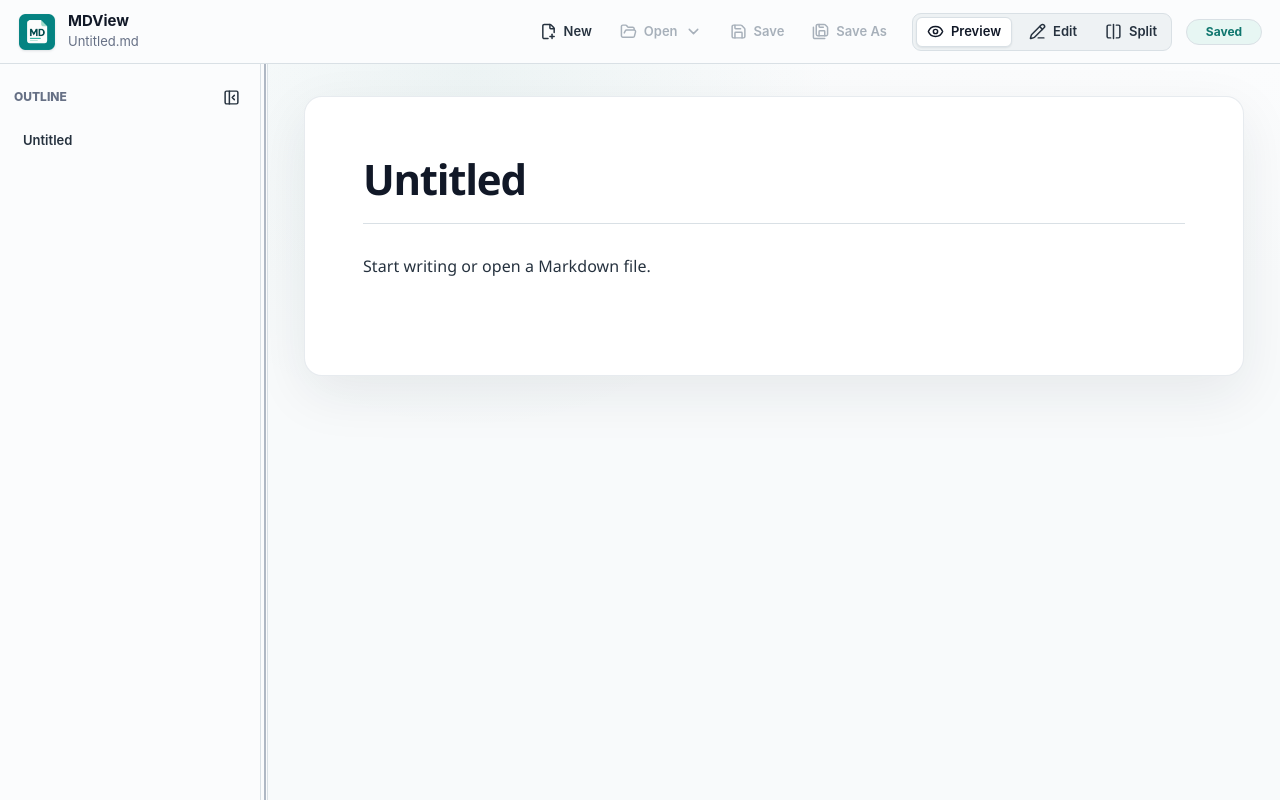
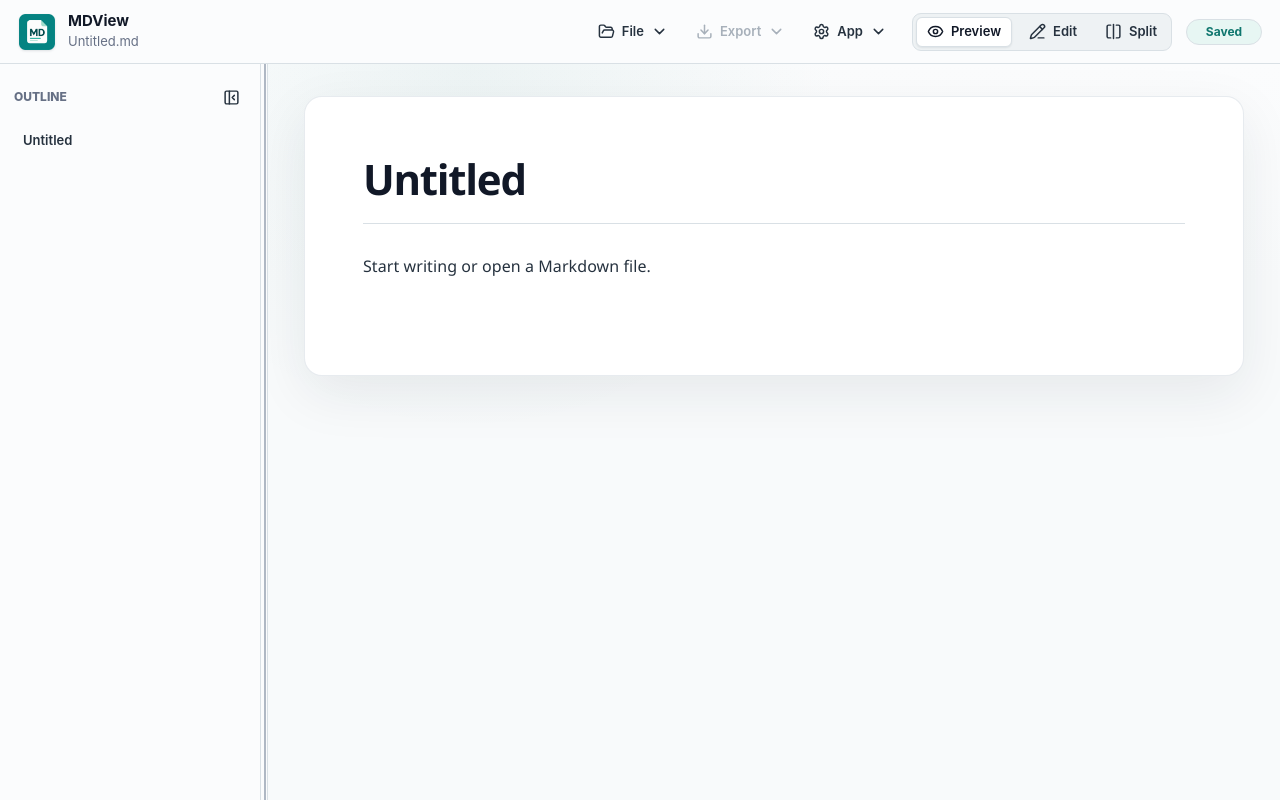
Before and after one commit to isunky/MDView, a React (Vite) app: page / in a window 1280 px wide. Built offline with nearby package versions, Linux system fonts and the light colour scheme.

Commit message:
优化功能菜单结构

```diff
--- a/src/App.css
+++ b/src/App.css
@@ -110,6 +110,7 @@
 .view-controls button:focus-visible,
 .logo-menu-trigger:focus-visible,
 .logo-menu-item:focus-visible,
+.action-menu-item:focus-visible,
 .about-close:focus-visible,
 .outline-close:focus-visible,
 .outline-reopen:focus-visible,
@@ -134,12 +135,14 @@
   stroke-width: 2.1;
 }
 
-.file-menu {
+.file-menu,
+.action-menu {
   position: relative;
   display: inline-flex;
 }
 
-.file-menu-panel {
+.file-menu-panel,
+.action-menu-panel {
   position: absolute;
   top: calc(100% + 8px);
   left: 0;
@@ -154,7 +157,12 @@
   box-shadow: 0 16px 42px rgba(16, 24, 40, 0.16);
 }
 
-.toolbar .file-menu-item {
+.action-menu-panel-compact {
+  width: min(240px, 80vw);
+}
+
+.toolbar .file-menu-item,
+.toolbar .action-menu-item {
   width: 100%;
   height: auto;
   min-height: 32px;
@@ -171,26 +179,36 @@
   white-space: nowrap;
 }
 
-.toolbar .file-menu-clear {
+.toolbar .file-menu-clear,
+.toolbar .action-menu-clear {
   color: var(--text-muted);
 }
 
 .file-menu-empty,
-.file-menu-section-label {
+.file-menu-section-label,
+.action-menu-empty,
+.action-menu-section-label {
   padding: 8px 9px;
   color: var(--text-muted);
   font: 13px/1.35 var(--ui-font);
 }
 
-.file-menu-section-label {
+.file-menu-section-label,
+.action-menu-section-label {
   padding-bottom: 3px;
   font-weight: 760;
 }
 
-.file-menu-divider {
+.file-menu-divider,
+.action-menu-divider {
   height: 1px;
   margin: 4px 0;
   background: var(--border);
+}
+
+.action-menu-item.active {
+  color: var(--text-strong);
+  background: var(--segmented-bg);
 }
 
 .logo-menu-panel {
--- a/src/App.tsx
+++ b/src/App.tsx
@@ -8,13 +8,12 @@ import {
 } from 'react'
 import {
   ChevronDown,
+  Download,
   Eye,
-  FilePlus2,
   FolderOpen,
   PanelLeftOpen,
   PencilLine,
-  Save,
-  SaveAll,
+  Settings,
   SplitSquareHorizontal,
 } from 'lucide-react'
 import './App.css'
@@ -52,6 +51,7 @@ import {
 } from './platform/keyboardShortcuts'
 
 type ViewMode = 'preview' | 'edit' | 'split'
+type MenuId = 'file' | 'export' | 'app'
 
 type AppProps = {
   fileAccess?: FileAccess
@@ -79,15 +79,14 @@ function App({ fileAccess = tauriFileAccess, initialLanguage }: AppProps) {
   const [viewMode, setViewMode] = useState<ViewMode>('preview')
   const [statusMessage, setStatusMessage] = useState<'saved' | 'opened' | string>('saved')
   const [isAboutOpen, setIsAboutOpen] = useState(false)
-  const [isFileMenuOpen, setIsFileMenuOpen] = useState(false)
-  const [isLogoMenuOpen, setIsLogoMenuOpen] = useState(false)
+  const [activeMenu, setActiveMenu] = useState<MenuId | null>(null)
   const [recentFiles, setRecentFiles] = useState(loadRecentFiles)
   const [isOutlineOpen, setIsOutlineOpen] = useState(true)
   const [outlineWidth, setOutlineWidth] = useState(DEFAULT_OUTLINE_WIDTH)
   const [outlineResizeStart, setOutlineResizeStart] = useState<OutlineResizeStart>(null)
   const [pendingHeadingId, setPendingHeadingId] = useState<string | null>(null)
   const [shortcutToast, setShortcutToast] = useState<ShortcutToast>(null)
-  const logoMenuRef = useRef<HTMLDivElement | null>(null)
+  const menuBarRef = useRef<HTMLElement | null>(null)
   const previewRef = useRef<HTMLElement | null>(null)
   const shortcutPlatform = useMemo(() => detectShortcutPlatform(), [])
   const outlineItems = useMemo(
@@ -189,22 +188,22 @@ function App({ fileAccess = tauriFileAccess, initialLanguage }: AppProps) {
   }, [outlineResizeStart])
 
   useEffect(() => {
-    if (!isLogoMenuOpen) {
+    if (!activeMenu) {
       return
     }
 
     function handlePointerDown(event: PointerEvent) {
       const target = event.target
-      if (target instanceof Node && logoMenuRef.current?.contains(target)) {
+      if (target instanceof Node && menuBarRef.current?.contains(target)) {
         return
       }
 
-      setIsLogoMenuOpen(false)
+      setActiveMenu(null)
     }
 
     function handleKeyDown(event: KeyboardEvent) {
       if (event.key === 'Escape') {
-        setIsLogoMenuOpen(false)
+        setActiveMenu(null)
       }
     }
 
@@ -215,7 +214,7 @@ function App({ fileAccess = tauriFileAccess, initialLanguage }: AppProps) {
       window.removeEventListener('pointerdown', handlePointerDown)
       window.removeEventListener('keydown', handleKeyDown)
     }
-  }, [isLogoMenuOpen])
+  }, [activeMenu])
 
   useEffect(() => {
     if (!shortcutToast) {
@@ -238,8 +237,7 @@ function App({ fileAccess = tauriFileAccess, initialLanguage }: AppProps) {
       }
 
       event.preventDefault()
-      setIsFileMenuOpen(false)
-      setIsLogoMenuOpen(false)
+      setActiveMenu(null)
 
       if (isNewShortcut) {
         void handleNewDocument()
@@ -276,6 +274,7 @@ function App({ fileAccess = tauriFileAccess, initialLanguage }: AppProps) {
       return
     }
 
+    setActiveMenu(null)
     setMarkdownDocument(createInitialDocument())
     setViewMode('edit')
     setStatusMessage('saved')
@@ -286,7 +285,7 @@ function App({ fileAccess = tauriFileAccess, initialLanguage }: AppProps) {
       return
     }
 
-    setIsFileMenuOpen(false)
+    setActiveMenu(null)
 
     try {
       const file = await fileAccess.openMarkdownFile()
@@ -303,7 +302,7 @@ function App({ fileAccess = tauriFileAccess, initialLanguage }: AppProps) {
       return
     }
 
-    setIsFileMenuOpen(false)
+    setActiveMenu(null)
 
     try {
       loadFile(await fileAccess.openMarkdownFileAtPath(path))
@@ -327,7 +326,7 @@ function App({ fileAccess = tauriFileAccess, initialLanguage }: AppProps) {
   }
 
   async function handleExportHtml() {
-    setIsFileMenuOpen(false)
+    setActiveMenu(null)
 
     try {
       const savedPath = await fileAccess.exportHtmlFile(
@@ -342,7 +341,7 @@ function App({ fileAccess = tauriFileAccess, initialLanguage }: AppProps) {
   }
 
   async function handleExportPdf() {
-    setIsFileMenuOpen(false)
+    setActiveMenu(null)
 
     try {
       await fileAccess.printExportHtml(buildCurrentExportHtml(), markdownDocument.title)
@@ -353,7 +352,7 @@ function App({ fileAccess = tauriFileAccess, initialLanguage }: AppProps) {
   }
 
   async function handleExportDocx() {
-    setIsFileMenuOpen(false)
+    setActiveMenu(null)
 
     try {
       const bytes = await buildExportDocx({
@@ -387,6 +386,8 @@ function App({ fileAccess = tauriFileAccess, initialLanguage }: AppProps) {
   }
 
   async function handleSaveFile(): Promise<boolean> {
+    setActiveMenu(null)
+
     try {
       const currentPath = markdownDocument.path
       const isSaveAs = !currentPath
@@ -410,6 +411,8 @@ function App({ fileAccess = tauriFileAccess, initialLanguage }: AppProps) {
   }
 
   async function handleSaveFileAs() {
+    setActiveMenu(null)
+
     try {
       const savedPath = await fileAccess.saveMarkdownFileAs(
         markdownDocument.content,
@@ -445,20 +448,24 @@ function App({ fileAccess = tauriFileAccess, initialLanguage }: AppProps) {
     setShortcutToast({ id: Date.now(), message })
   }
 
-  function handleOpenAboutFromLogoMenu() {
-    setIsLogoMenuOpen(false)
+  function handleOpenAboutFromAppMenu() {
+    setActiveMenu(null)
     setIsAboutOpen(true)
   }
 
   function handleLanguageSelect(nextLanguage: AppLanguage) {
     setLanguage(nextLanguage)
-    setIsLogoMenuOpen(false)
+    setActiveMenu(null)
   }
 
   function handleClearRecentFiles() {
     clearRecentFiles()
     setRecentFiles([])
-    setIsFileMenuOpen(false)
+    setActiveMenu(null)
+  }
+
+  function toggleMenu(menuId: MenuId) {
+    setActiveMenu((currentMenu) => (currentMenu === menuId ? null : menuId))
   }
 
   function handleOutlineJump(id: string) {
@@ -500,50 +507,8 @@ function App({ fileAccess = tauriFileAccess, initialLanguage }: AppProps) {
     <main className={`app-shell view-${viewMode}`} lang={language === 'zh' ? 'zh-CN' : 'en'}>
       <header className="topbar">
         <div className="brand-block">
-          <div className="logo-menu" ref={logoMenuRef}>
-            <button
-              type="button"
-              className="app-mark logo-menu-trigger"
-              onClick={() => {
-                setIsFileMenuOpen(false)
-                setIsLogoMenuOpen((isOpen) => !isOpen)
-              }}
-              aria-label={t.logoMenuLabel}
-              aria-haspopup="menu"
-              aria-expanded={isLogoMenuOpen}
-            >
-              <AppLogo />
-            </button>
-            {isLogoMenuOpen ? (
-              <div className="logo-menu-panel" role="menu">
-                <button
-                  type="button"
-                  className="logo-menu-item"
-                  onClick={handleOpenAboutFromLogoMenu}
-                  role="menuitem"
-                >
-                  {t.about}
-                </button>
-                <div className="logo-menu-divider" />
-                <div className="logo-menu-label">{t.languageLabel}</div>
-                <button
-                  type="button"
-                  className={`logo-menu-item ${language === 'en' ? 'active' : ''}`}
-                  onClick={() => handleLanguageSelect('en')}
-                  role="menuitem"
-                >
-                  {t.languageEnglish}
-                </button>
-                <button
-                  type="button"
-                  className={`logo-menu-item ${language === 'zh' ? 'active' : ''}`}
-                  onClick={() => handleLanguageSelect('zh')}
-                  role="menuitem"
-                >
-                  {t.languageChinese}
-                </button>
-              </div>
-            ) : null}
+          <div className="app-mark" aria-hidden="true">
+            <AppLogo />
           </div>
           <div>
             <h1>MDView</h1>
@@ -551,46 +516,49 @@ function App({ fileAccess = tauriFileAccess, initialLanguage }: AppProps) {
           </div>
         </div>
 
-        <nav className="toolbar" aria-label={t.documentActions}>
-          <button type="button" onClick={handleNewDocument} aria-label={t.createNewLabel} title={newTitle}>
-            <FilePlus2 aria-hidden="true" />
-            <span>{t.createNew}</span>
-          </button>
-          <div className="file-menu">
+        <nav className="toolbar" aria-label={t.documentActions} ref={menuBarRef}>
+          <div className="action-menu">
             <button
               type="button"
-              onClick={() => {
-                setIsLogoMenuOpen(false)
-                setIsFileMenuOpen((isOpen) => !isOpen)
-              }}
+              onClick={() => toggleMenu('file')}
               aria-haspopup="menu"
-              aria-expanded={isFileMenuOpen}
-              disabled={!fileAccess.supportsNativeFiles}
-              title={nativeFileTitle ?? openTitle}
+              aria-expanded={activeMenu === 'file'}
             >
               <FolderOpen aria-hidden="true" />
-              <span>{t.open}</span>
+              <span>{t.fileMenu}</span>
               <ChevronDown aria-hidden="true" />
             </button>
-            {isFileMenuOpen && fileAccess.supportsNativeFiles ? (
-              <div className="file-menu-panel" role="menu">
+            {activeMenu === 'file' ? (
+              <div className="action-menu-panel" role="menu">
                 <button
                   type="button"
-                  className="file-menu-item"
+                  className="action-menu-item"
+                  onClick={handleNewDocument}
+                  title={newTitle}
+                  role="menuitem"
+                >
+                  {t.createNew}
+                </button>
+                <button
+                  type="button"
+                  className="action-menu-item"
                   onClick={handleOpenFile}
+                  disabled={!fileAccess.supportsNativeFiles}
+                  title={nativeFileTitle ?? openTitle}
                   role="menuitem"
                 >
                   {t.openMarkdownFile}
                 </button>
-                <div className="file-menu-divider" />
-                <div className="file-menu-section-label">{t.recentFiles}</div>
+                <div className="action-menu-divider" />
+                <div className="action-menu-section-label">{t.recentFiles}</div>
                 {recentFiles.length > 0 ? (
                   recentFiles.map((file) => (
                     <button
                       key={file.path}
                       type="button"
-                      className="file-menu-item recent-file-item"
+                      className="action-menu-item recent-file-item"
                       onClick={() => handleOpenRecentFile(file.path)}
+                      disabled={!fileAccess.supportsNativeFiles}
                       title={file.path}
                       role="menuitem"
                     >
@@ -598,21 +566,59 @@ function App({ fileAccess = tauriFileAccess, initialLanguage }: AppProps) {
                     </button>
                   ))
                 ) : (
-                  <div className="file-menu-empty">{t.noRecentFiles}</div>
+                  <div className="action-menu-empty">{t.noRecentFiles}</div>
                 )}
                 <button
                   type="button"
-                  className="file-menu-item file-menu-clear"
+                  className="action-menu-item action-menu-clear"
                   onClick={handleClearRecentFiles}
                   disabled={recentFiles.length === 0}
                   role="menuitem"
                 >
                   {t.clearRecentFiles}
                 </button>
-                <div className="file-menu-divider" />
                 <button
                   type="button"
-                  className="file-menu-item"
+                  className="action-menu-item"
+                  onClick={() => void handleSaveFile()}
+                  disabled={!fileAccess.supportsNativeFiles}
+                  title={nativeFileTitle ?? saveTitle}
+                  role="menuitem"
+                >
+                  {t.save}
+                </button>
+                <button
+                  type="button"
+                  className="action-menu-item"
+                  onClick={handleSaveFileAs}
+                  disabled={!fileAccess.supportsNativeFiles}
+                  title={nativeFileTitle ?? saveAsTitle}
+                  role="menuitem"
+                >
+                  {t.saveAs}
+                </button>
+              </div>
+            ) : null}
+          </div>
+
+          <div className="action-menu">
+            <button
+              type="button"
+              onClick={() => toggleMenu('export')}
+              aria-haspopup="menu"
+              aria-expanded={activeMenu === 'export'}
+              disabled={!fileAccess.supportsNativeFiles}
+              title={nativeFileTitle}
+            >
+              <Download aria-hidden="true" />
+              <span>{t.exportMenu}</span>
+              <ChevronDown aria-hidden="true" />
+            </button>
+            {activeMenu === 'export' && fileAccess.supportsNativeFiles ? (
+              <div className="action-menu-panel action-menu-panel-compact" role="menu">
+                <button
+                  type="button"
+                  className="action-menu-item"
                   onClick={handleExportHtml}
                   role="menuitem"
                 >
@@ -620,7 +626,7 @@ function App({ fileAccess = tauriFileAccess, initialLanguage }: AppProps) {
                 </button>
                 <button
                   type="button"
-                  className="file-menu-item"
+                  className="action-menu-item"
                   onClick={handleExportPdf}
                   role="menuitem"
                 >
@@ -628,7 +634,7 @@ function App({ fileAccess = tauriFileAccess, initialLanguage }: AppProps) {
                 </button>
                 <button
                   type="button"
-                  className="file-menu-item"
+                  className="action-menu-item"
                   onClick={handleExportDocx}
                   role="menuitem"
                 >
@@ -637,26 +643,49 @@ function App({ fileAccess = tauriFileAccess, initialLanguage }: AppProps) {
               </div>
             ) : null}
           </div>
-          <button
-            type="button"
-            onClick={handleSaveFile}
-            aria-label={t.saveLabel}
-            disabled={!fileAccess.supportsNativeFiles}
-            title={nativeFileTitle ?? saveTitle}
-          >
-            <Save aria-hidden="true" />
-            <span>{t.save}</span>
-          </button>
-          <button
-            type="button"
-            onClick={handleSaveFileAs}
-            aria-label={t.saveAsLabel}
-            disabled={!fileAccess.supportsNativeFiles}
-            title={nativeFileTitle ?? saveAsTitle}
-          >
-            <SaveAll aria-hidden="true" />
-            <span>{t.saveAs}</span>
-          </button>
+
+          <div className="action-menu">
+            <button
+              type="button"
+              onClick={() => toggleMenu('app')}
+              aria-haspopup="menu"
+              aria-expanded={activeMenu === 'app'}
+            >
+              <Settings aria-hidden="true" />
+              <span>{t.appMenu}</span>
+              <ChevronDown aria-hidden="true" />
+            </button>
+            {activeMenu === 'app' ? (
+              <div className="action-menu-panel action-menu-panel-compact" role="menu">
+                <div className="action-menu-section-label">{t.languageLabel}</div>
+                <button
+                  type="button"
+                  className={`action-menu-item ${language === 'en' ? 'active' : ''}`}
+                  onClick={() => handleLanguageSelect('en')}
+                  role="menuitem"
+                >
+                  {t.languageEnglish}
+                </button>
+                <button
+                  type="button"
+                  className={`action-menu-item ${language === 'zh' ? 'active' : ''}`}
+                  onClick={() => handleLanguageSelect('zh')}
+                  role="menuitem"
+                >
+                  {t.languageChinese}
+                </button>
+                <div className="action-menu-divider" />
+                <button
+                  type="button"
+                  className="action-menu-item"
+                  onClick={handleOpenAboutFromAppMenu}
+                  role="menuitem"
+                >
+                  {t.about}
+                </button>
+              </div>
+            ) : null}
+          </div>
         </nav>
 
         <div className="view-controls" aria-label={t.viewMode}>
--- a/src/i18n.ts
+++ b/src/i18n.ts
@@ -7,8 +7,10 @@ export const translations = {
     languageLabel: 'Interface language',
     languageEnglish: 'English',
     languageChinese: '中文',
-    logoMenuLabel: 'Open application menu',
     documentActions: 'Document actions',
+    fileMenu: 'File',
+    exportMenu: 'Export',
+    appMenu: 'App',
     createNew: 'New',
     createNewLabel: 'Create new markdown file',
     open: 'Open',
@@ -96,8 +98,10 @@ export const translations = {
     languageLabel: '界面语言',
     languageEnglish: 'English',
     languageChinese: '中文',
-    logoMenuLabel: '打开应用菜单',
     documentActions: '文档操作',
+    fileMenu: '文件',
+    exportMenu: '导出',
+    appMenu: '应用',
     createNew: '新建',
     createNewLabel: '新建 Markdown 文件',
     open: '打开',
```
Also changed, not shown: 2 other files (tests, documents, lock files or other folders).
